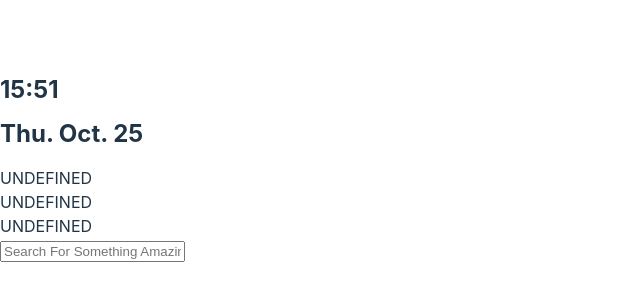
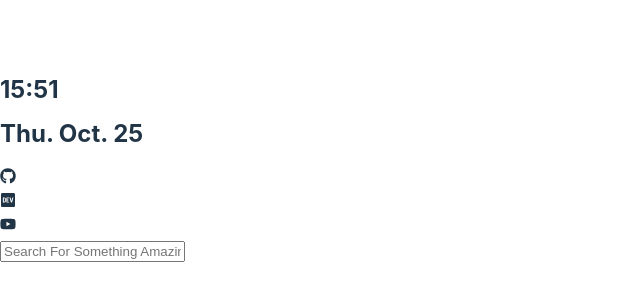
Before and after one commit to codeyStein/flawless-start, a React (Vite) app: page / in a window 1280 px wide. Shown: the part 240-540 px from the top of the page, without its empty margins (0-640 px from the left). Built offline with nearby package versions, Linux system fonts and the light colour scheme.

Commit message:
Add Icons

```diff
--- a/package.json
+++ b/package.json
@@ -10,7 +10,8 @@
   },
   "dependencies": {
     "react": "^18.2.0",
-    "react-dom": "^18.2.0"
+    "react-dom": "^18.2.0",
+    "react-icons": "^4.6.0"
   },
   "devDependencies": {
     "@types/react": "^18.0.17",
--- a/src/App.jsx
+++ b/src/App.jsx
@@ -1,5 +1,6 @@
 // import { useState } from 'react'
 import './App.css'
+import { FaDev, FaGithub, FaYoutube } from 'react-icons/fa';
 
 function App() {
 
@@ -29,11 +30,11 @@ const time = `${hour<10 ? "0"+hour : hour}:${min<10 ? "0"+min : min}`
 
       <div className='widgets__right'>
         <div className='widget--quick_actions'>
-          <div className='widget--quick_action--card'>UNDEFINED</div>
-          <div className='widget--quick_action--card'>UNDEFINED</div>
-          <div className='widget--quick_action--card'>UNDEFINED</div>
+          <div className='widget--quick_action--card'> <FaGithub /> </div>
+          <div className='widget--quick_action--card'> <FaDev /> </div>
+          <div className='widget--quick_action--card'> <FaYoutube /> </div>
         </div>
-        <input type='text' name='search' placeholder='Search For Something Amazing'></input>
+        <input type='text' name='search' placeholder='Search For Something Amazing...'></input>
       </div>
 
     </div>
```
Also changed, not shown: 1 other file (tests, documents, lock files or other folders).
